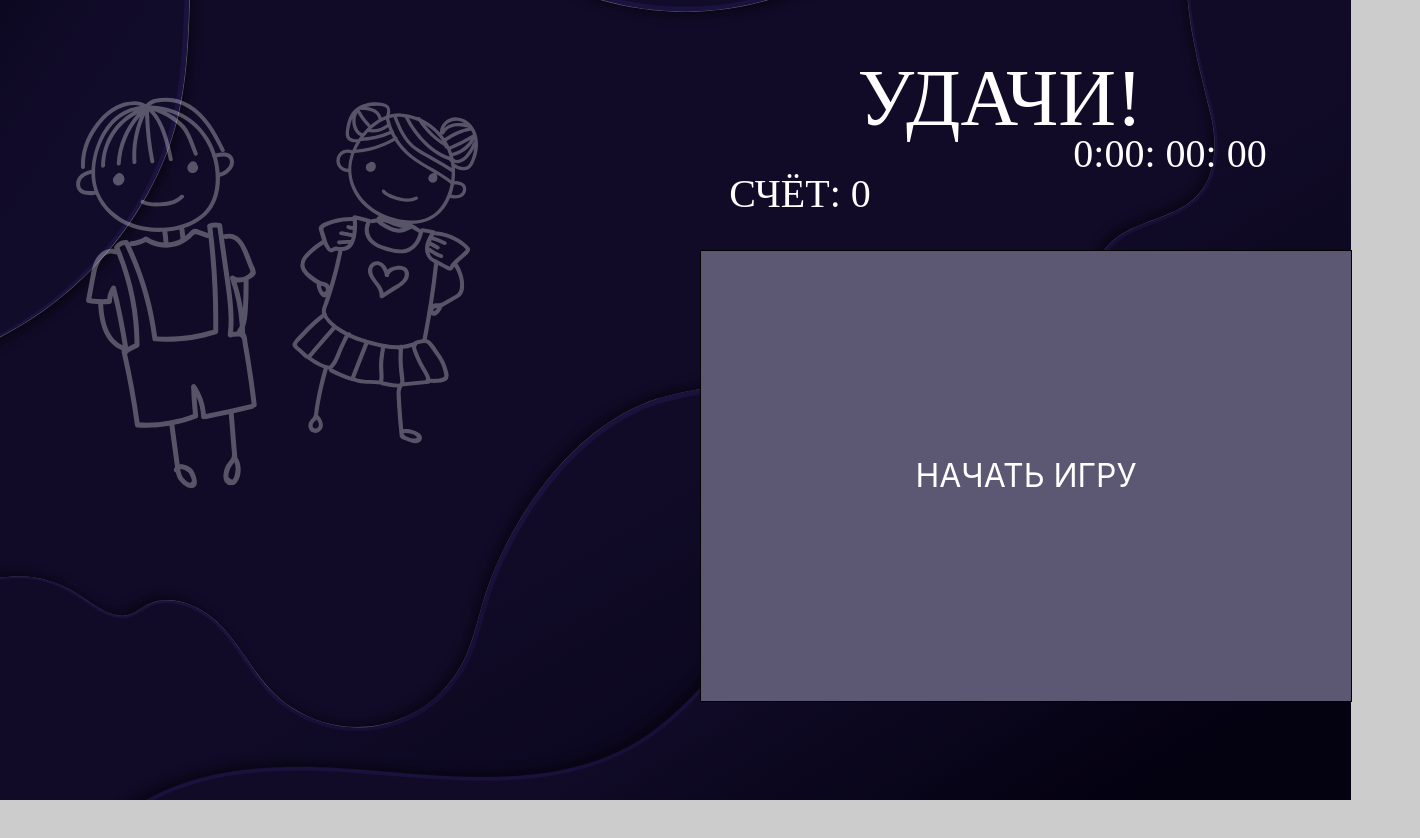
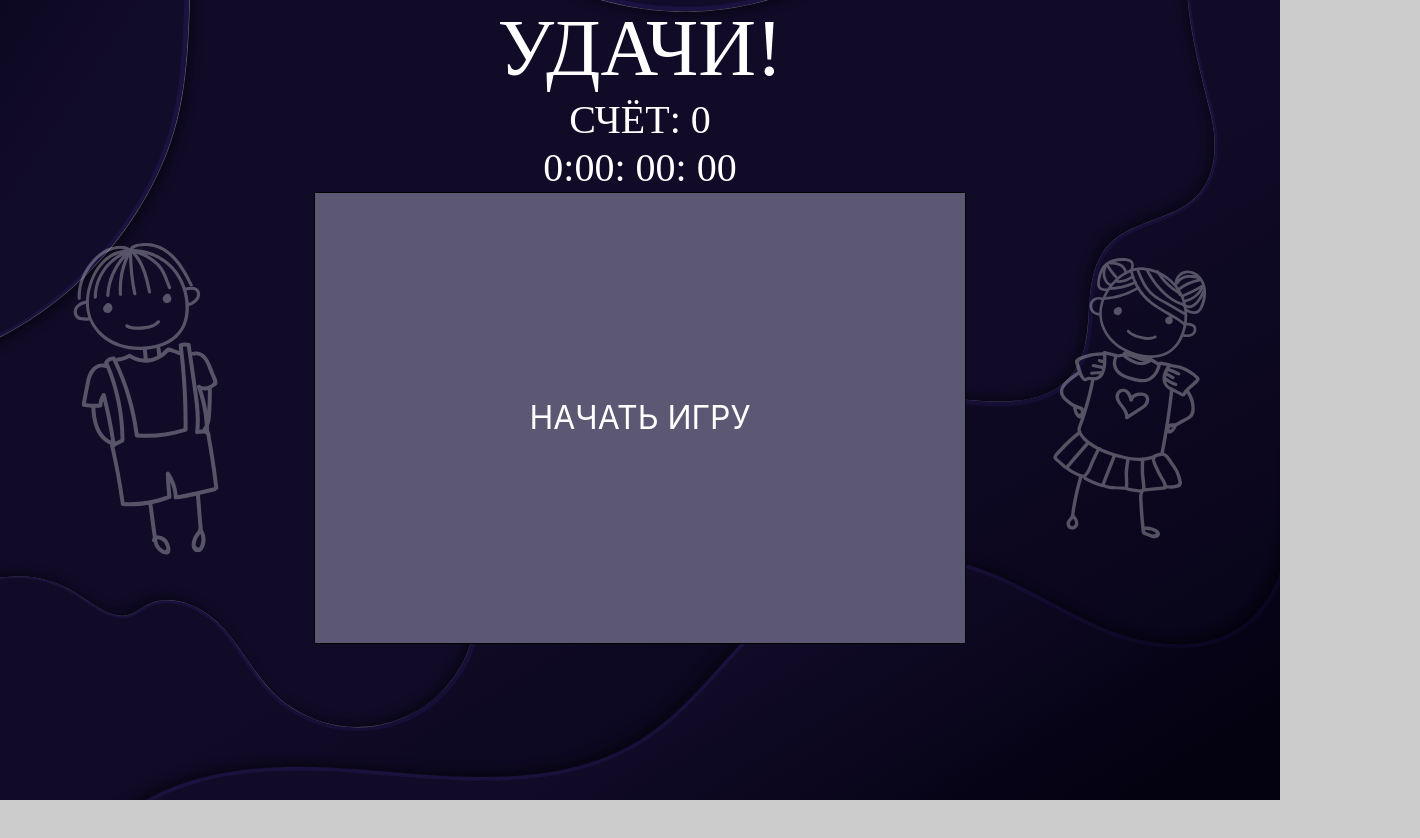
Before and after one commit to eeershov/j-hack-team37, a React (Vite) app in the folder client/: page / in a window 1280 px wide. Both pictures are taken after a click on the button "НАЧАТЬ ИГРУ". Shown: the top 838 px of the page, 1420 px wide, since content can reach past the window. After the commit the page ends 800 px from the top, so only its background shows below. Built offline with nearby package versions, Linux system fonts and the light colour scheme; a web font is replaced by a local one.

Commit message:
refactor: game's layouts

```diff
--- a/client/src/components/Game/game.css
+++ b/client/src/components/Game/game.css
@@ -7,9 +7,7 @@
   width: 650px;
   height: 450px;
   border: 1px solid #000000;
-  margin: 100px 20px 20px 20px;
   overflow: hidden;
-  margin: 0 0 0px 700px;
 }
 .start-game-button {
   color: white;
@@ -37,8 +35,6 @@
 }
 
 .title-game {
-  height: 100px;
-  width: 700px;
   color: #FFF;
   text-align: center;
   font-family: 'Kablammo';
@@ -47,15 +43,9 @@
   font-weight: 400;
   line-height: 120%; /* 115.2px */
   text-transform: uppercase;
-  margin: 50px 250px 100px 650px;
 }
 
 .score {
-  position: absolute;
-  top: 170px;
-  left: 450px;
-  height: 100px;
-  width: 700px;
   color: #FFF;
   text-align: center;
   font-family: 'Kablammo';
@@ -64,15 +54,9 @@
   font-weight: 400;
   line-height: 120%; /* 115.2px */
   text-transform: uppercase;
-  margin: 0px 0px 0px 0px;
 }
 
 .stopwatch-container {
-  position: absolute;
-  top: 130px;
-  left: 920px;
-  height: 50px;
-  width: 500px;
   color: #FFF;
   text-align: center;
   font-family: 'Kablammo';
@@ -81,5 +65,11 @@
   font-weight: 400;
   line-height: 120%; /* 115.2px */
   text-transform: uppercase;
-  margin: 0px 0px 0px 0px;
 }
+
+.game-component {
+  display: flex;
+  flex-direction: column;
+  justify-content: center;
+  align-items: center;
+}
--- a/client/src/components/Game/index.tsx
+++ b/client/src/components/Game/index.tsx
@@ -40,7 +40,7 @@ const Game: React.FC = () => {
   }
 
   return (
-    <div className="Game">
+    <div className="game-component">
       <h1 className='title-game'>УДАЧИ!</h1>
       <p className='score'>Счёт: {score}</p>
       <Stopwatch />
--- a/client/src/pages/Game.page.tsx
+++ b/client/src/pages/Game.page.tsx
@@ -2,20 +2,19 @@ import BoyMainMenu from '../assets/BoyMainMenu.svg';
 import girlMainMenu from '../assets/girlMainMenu.svg';
 import Game from '../components/Game';
 import Menu from '../components/Menu';
-
+import BackgroundImages from '../components/BackgroundImages';
 
 
 const GamePage = function () {
-    return (
-        <div>
-            <div className='header-boyngirl'>
-                <img src={BoyMainMenu} className="boyMenu boyInGame" alt="boyMenu" />
-                <img src={girlMainMenu} className="girlMenu girlInGame" alt="girlMenu" />
-            </div>
-            <Game />
-            <Menu />
-        </div>
-    );
+  return (
+    <div className='content game-page'>
+      <main>
+        <BackgroundImages LeftImg={BoyMainMenu} RightImg={girlMainMenu} />
+        <Game />
+      </main>
+      <Menu />
+    </div>
+  );
 }
 
 export default GamePage;
```
